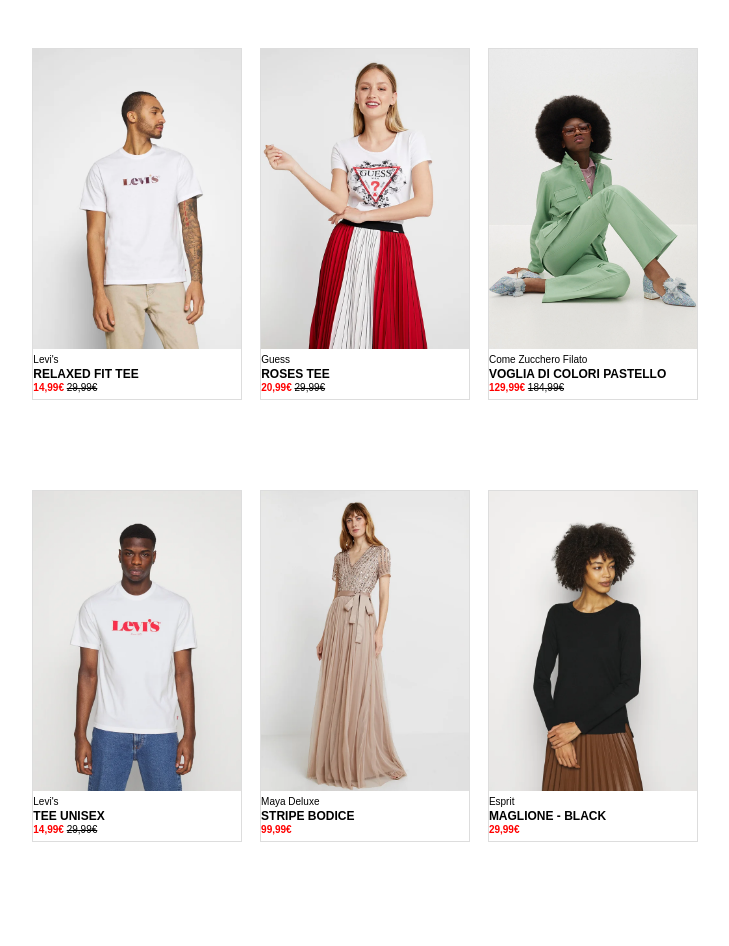
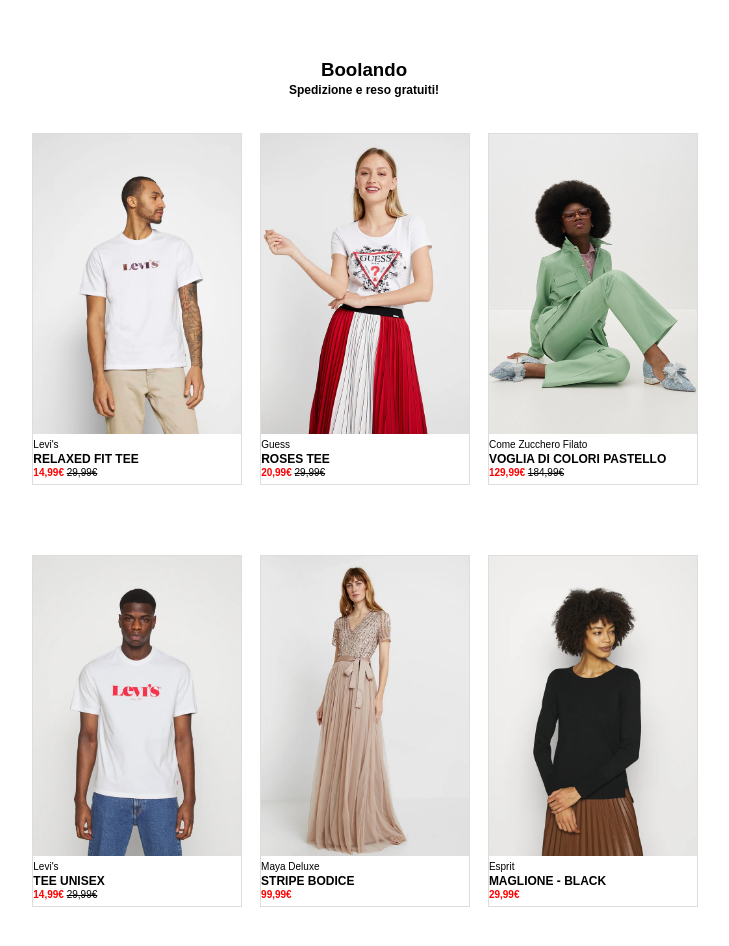
Before and after one commit to Vincenzo-Vicchiariello/html-css-boolando, a plain HTML site: page index.html in a window 1280 px wide. Shown: the whole page, without its empty margins (276-1005 px from the left). Before the commit the page ends 900 px from the top, so only its background shows below. Drawn offline with Linux system fonts and the light colour scheme.

Commit message:
Aggiunto nome sito!

```diff
--- a/css/style.css
+++ b/css/style.css
@@ -18,7 +18,7 @@
     margin-right: 8px;
     margin-left: 10px;
     padding: 0px;
-    margin-top: 40px;
+    margin-top: 20px;
     margin-bottom: 50px;
 }
 
@@ -67,3 +67,20 @@ p {
     font-size: 12px;
     font-weight: bold;
 }
+
+h3 {
+    font-family: Arial, Helvetica, sans-serif;
+    line-height: 2px;
+    font-weight: bold;
+    text-align: center;
+    padding-top: 50px;
+}
+
+#gratuiti {
+    font-family: Arial, Helvetica, sans-serif;
+    line-height: 2px;
+    font-weight: bold;
+    text-align: center;
+    font-size: 12px;
+    padding-bottom: 10px;
+}
--- a/index.html
+++ b/index.html
@@ -11,6 +11,12 @@
 
 <body>
     <main>
+        <section>
+            <div class="w-60">
+                <h3>Boolando</h3>
+                <p id="gratuiti">Spedizione e reso gratuiti!</p>
+            </div>
+        </section>
         <section> <!--Articoli-->
             <div class="w-60">
                 <div class="flex-container">
```
